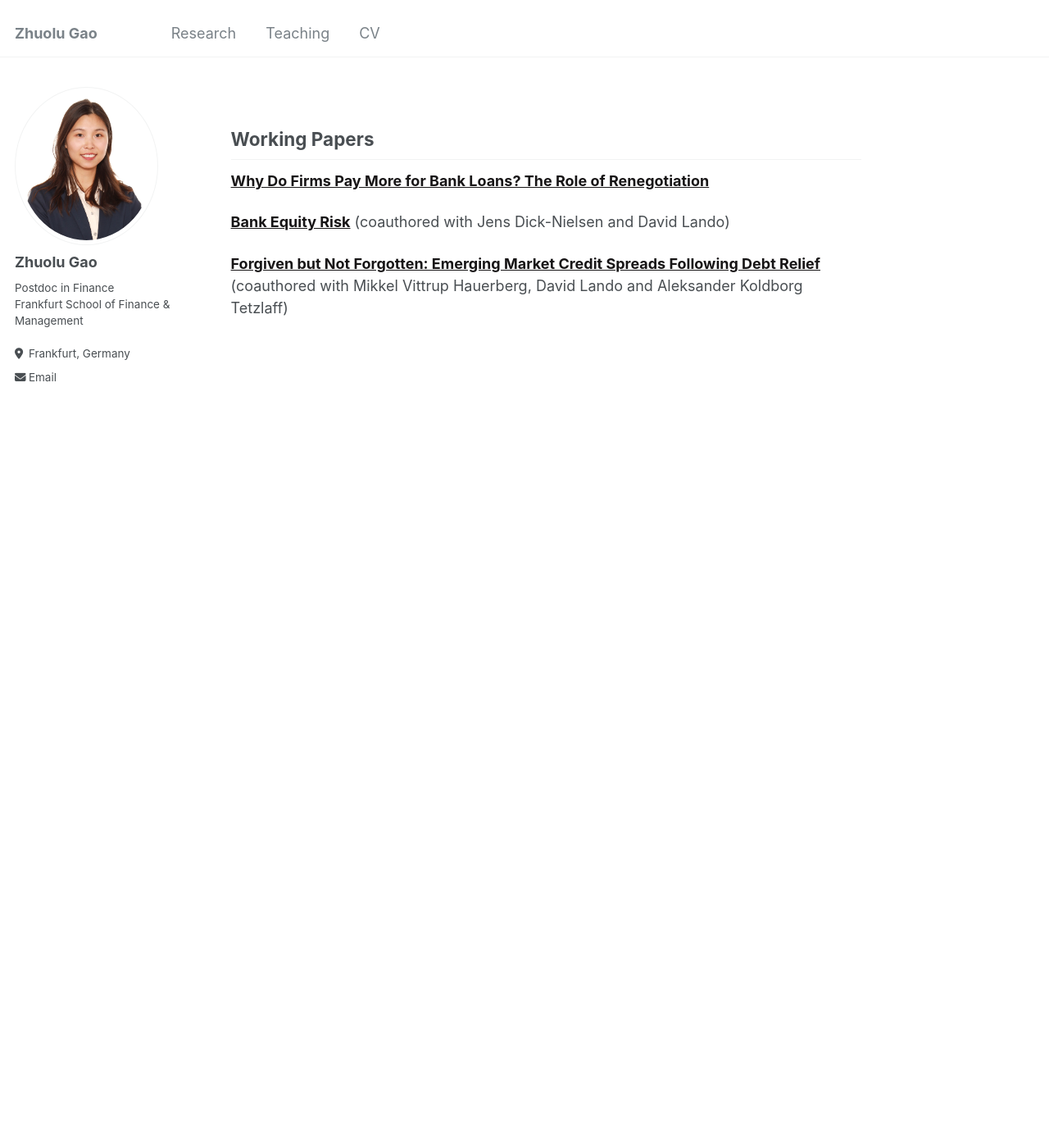
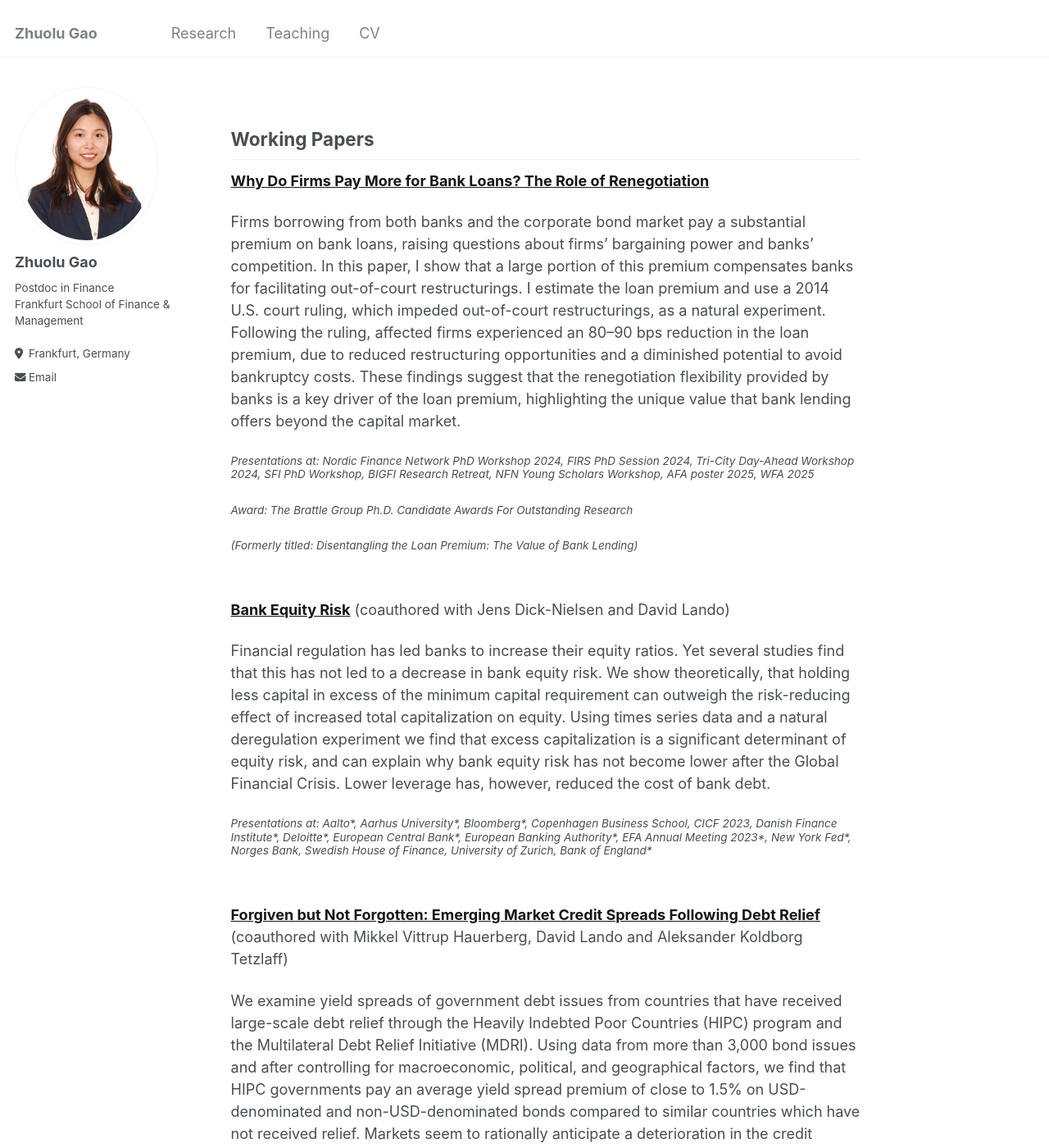
Before and after one commit to zhuolugao/zhuolugao.github.io, a Jekyll site: the page built from _pages/about.md, in a window 1280 px wide and 1400 px high, scrolled down 214 px. Shown: the whole window at 82% size. Built offline with Jekyll 4.4.1, drawn with Linux system fonts in a browser that asks for light colours; before the commit the page ends 900 px from its top, so only the background shows below that; some of the changed text lies outside the part shown.

Commit message:
1) Move working papers into `_includes/working_papers.md`. 2) Also include details about working papers in the main page.

```diff
--- /dev/null
+++ b/_includes/working_papers.md
@@ -0,0 +1,30 @@
+[**Why Do Firms Pay More for Bank Loans? The Role of Renegotiation**](/files/JMP_ZhuoluGao.pdf)
+
+Firms borrowing from both banks and the corporate bond market pay a substantial premium on bank loans, raising questions about firms' bargaining power and banks' competition. In this paper, I show that a large portion of this premium compensates banks for facilitating out-of-court restructurings. I estimate the loan premium and use a 2014 U.S. court ruling, which impeded out-of-court restructurings, as a natural experiment. Following the ruling, affected firms experienced an 80–90 bps reduction in the loan premium, due to reduced restructuring opportunities and a diminished potential to avoid bankruptcy costs. These findings suggest that the renegotiation flexibility provided by banks is a key driver of the loan premium, highlighting the unique value that bank lending offers beyond the capital market.
+
+
+#### *Presentations at: Nordic Finance Network PhD Workshop 2024, FIRS PhD Session 2024, Tri-City Day-Ahead Workshop 2024, SFI PhD Workshop, BIGFI Research Retreat, NFN Young Scholars Workshop, AFA poster 2025, WFA 2025*
+
+#### *Award: The Brattle Group Ph.D. Candidate Awards For Outstanding Research*
+
+#### *(Formerly titled: Disentangling the Loan Premium: The Value of Bank Lending)*
+
+<br/>
+
+[**Bank Equity Risk**](https://papers.ssrn.com/sol3/papers.cfm?abstract_id=4345088) (coauthored with Jens Dick-Nielsen and David Lando)
+
+Financial regulation has led banks to increase their equity ratios. Yet several studies find that this has not led to a decrease in bank equity risk. We show theoretically, that holding less capital in excess of the minimum capital requirement can outweigh the risk-reducing effect of increased total capitalization on equity. Using times series data and a natural deregulation experiment we find that excess capitalization is a significant determinant of equity risk, and can explain why bank equity risk has not become lower after the Global Financial Crisis. Lower leverage has, however, reduced the cost of bank debt.
+
+#### *Presentations at: Aalto\*, Aarhus University\*, Bloomberg\*, Copenhagen Business School, CICF 2023, Danish Finance Institute\*, Deloitte\*, European Central Bank\*, European Banking Authority\*, EFA Annual Meeting 2023\*, New York Fed\*, Norges Bank, Swedish House of Finance, University of Zurich, Bank of England\**
+
+
+<br/>
+
+
+[**Forgiven but Not Forgotten: Emerging Market Credit Spreads Following Debt Relief**](https://papers.ssrn.com/sol3/papers.cfm?abstract_id=4578758) (coauthored with Mikkel Vittrup Hauerberg, David Lando and Aleksander Koldborg Tetzlaff)
+
+We examine yield spreads of government debt issues from countries that have received large-scale debt relief through the Heavily Indebted Poor Countries (HIPC) program and the Multilateral Debt Relief Initiative (MDRI). Using data from more than 3,000 bond issues and after controlling for macroeconomic, political, and geographical factors, we find that HIPC governments pay an average yield spread premium of close to 1.5% on USD-denominated and non-USD-denominated bonds compared to similar countries which have not received relief. Markets seem to rationally anticipate a deterioration in the credit quality of relieved countries.
+
+#### *Presentations at: Copenhagen Business School, BI Oslo (online)\*, ESADE Business School(online)\*, EFA Annual Meeting 2020 (online)\**
+
+#### *\* presented by co-authors, † scheduled*
--- a/_pages/about.md
+++ b/_pages/about.md
@@ -17,8 +17,6 @@ Research interests: Financial Intermediation, Credit Risk Modeling, Empirical Co
 <br/>
 
 ## Working Papers
-[**Why Do Firms Pay More for Bank Loans? The Role of Renegotiation**](/files/JMP_ZhuoluGao.pdf)
 
-[**Bank Equity Risk**](https://papers.ssrn.com/sol3/papers.cfm?abstract_id=4345088) (coauthored with Jens Dick-Nielsen and David Lando)
-
-[**Forgiven but Not Forgotten: Emerging Market Credit Spreads Following Debt Relief**](https://papers.ssrn.com/sol3/papers.cfm?abstract_id=4578758) (coauthored with Mikkel Vittrup Hauerberg, David Lando and Aleksander Koldborg Tetzlaff)
+{% capture wp %}{% include working_papers.md %}{% endcapture %}
+{{ wp | markdownify }}
```
Also changed, not shown: _pages/research.md (+3 -27 lines).
